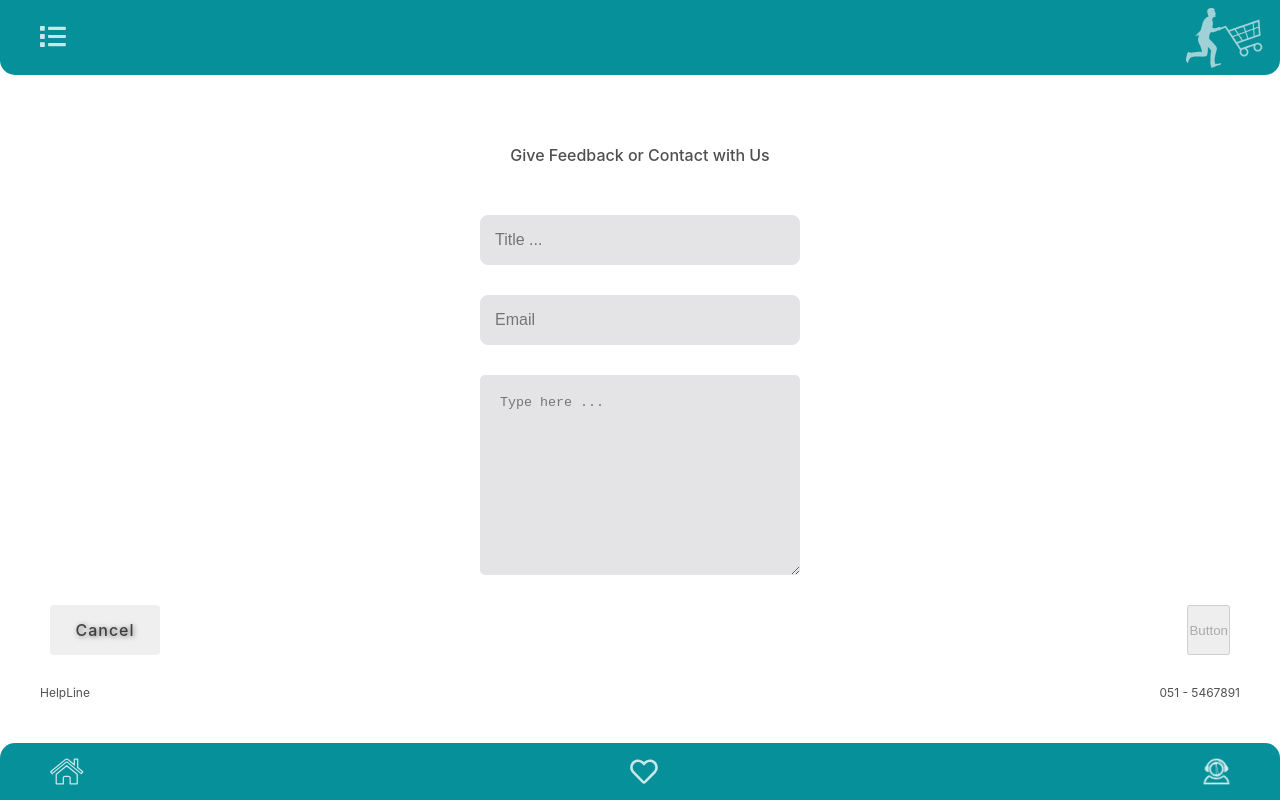
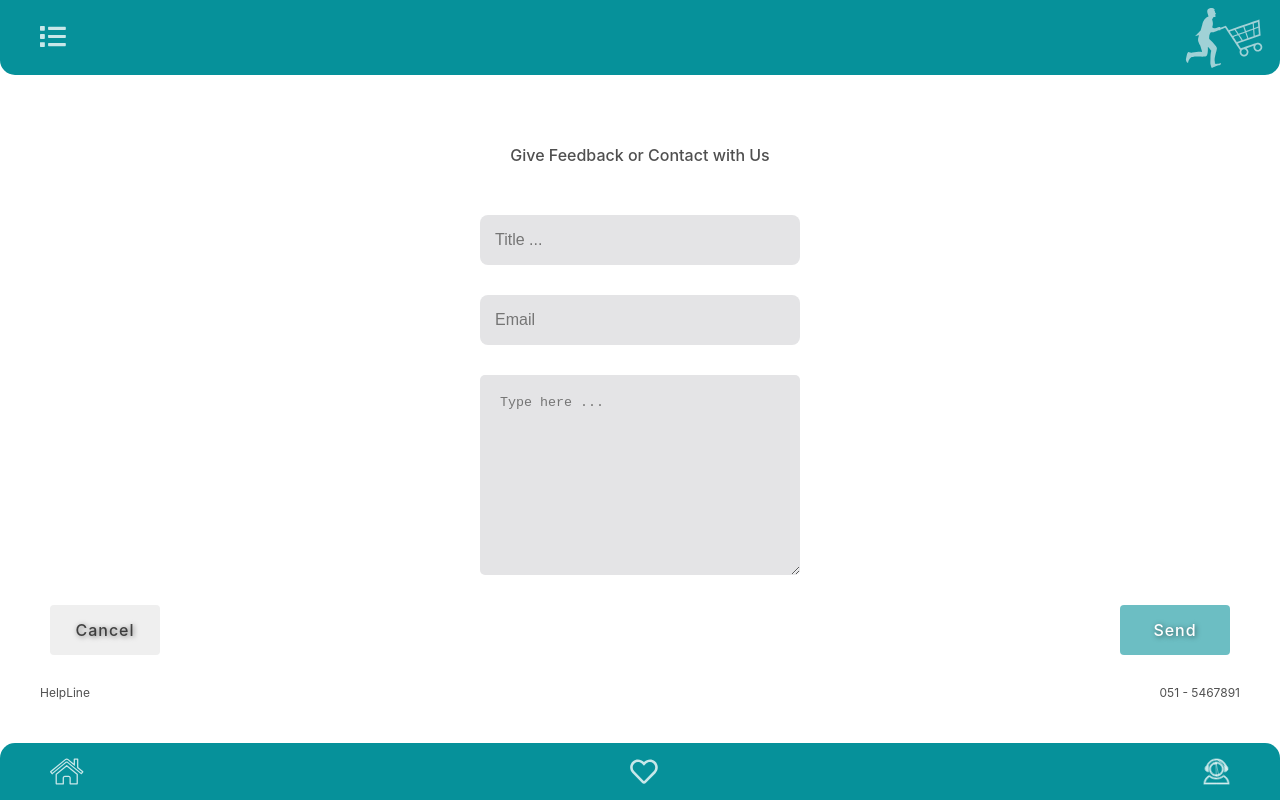
Before and after one commit to its-mustafa07/shopSmart, a React (Create React App) app: page /customer-services in a window 1280 px wide. Built offline with nearby package versions, Linux system fonts and the light colour scheme.

Commit message:
resloving errors in settings page

```diff
--- a/src/components/utils/input/input.js
+++ b/src/components/utils/input/input.js
@@ -7,6 +7,7 @@ const Input = ({
   placeholder,
   value,
   onChange,
+  name,
   children,
 }) => {
   return (
@@ -15,9 +16,10 @@ const Input = ({
       height={height}
       type={type}
       placeholder={placeholder}
+      name={name}
       value={value}
       onChange={onChange}
-      requireds
+      required
     >
       {children}
     </InputWrapper>
--- a/src/components/utils/text-area/textArea.js
+++ b/src/components/utils/text-area/textArea.js
@@ -1,10 +1,11 @@
 import React from "react";
 import { TextAreaWrapper } from "./textArea.styles";
 
-const TextArea = ({ placeholder, value, onChange }) => {
+const TextArea = ({ placeholder, value, onChange, name }) => {
   return (
     <TextAreaWrapper
       placeholder={placeholder}
+      name={name}
       value={value}
       onChange={onChange}
     ></TextAreaWrapper>
--- a/src/pages/customerContact.js
+++ b/src/pages/customerContact.js
@@ -6,7 +6,7 @@ import TextArea from "../components/utils/text-area/textArea";
 import Input from "../components/utils/input/input";
 import {
   Buttons,
-  MainContent,
+  Form,
   ParagraphText,
   TextPara,
 } from "./styles/customerContact.styles";
@@ -14,64 +14,60 @@ import { useNavigate } from "react-router-dom";
 
 const CustomerContact = () => {
   const navigate = useNavigate();
-  // const [textareaChange, setTextareaChange] = useState({
-  //   title: "",
-  //   email: "",
-  //   message: "",
-  // });
+  const [formData, setFormData] = useState({
+    title: "",
+    email: "",
+    message: "",
+  });
 
-  const [title, setTitle] = useState("");
-  const [email, setEmail] = useState("");
-  const [message, setMessage] = useState("");
+  const { title, email, message } = formData;
+  const isSubmitButtonDisabled = !(
+    title.trim() &&
+    email.trim() &&
+    message.trim()
+  );
 
-  // const handleChange = (e) => {
-  //   const { name, value } = e.target;
-  //   setTextareaChange((prevFormData) => ({
-  //     ...prevFormData,
-  //     [name]: value,
-  //   }));
-
-  //   setTextareaChange("");
-  // };
-
-  const handleSubmit = () => {
-    alert("hello");
-    // setTextareaChange("");
+  const handleChange = (e) => {
+    const { name, value } = e.target;
+    setFormData((prevFormData) => ({
+      ...prevFormData,
+      [name]: value,
+    }));
   };
 
-  // const { title, email, message } = textareaChange;
-
-  // const isSubmitButtonDisabled =
-  //   !textareaChange.title || !textareaChange.email || !textareaChange.message;
+  const handleSubmit = (e) => {
+    e.preventDefault();
+    console.log(formData);
+  };
 
   return (
     <>
       <Rectangle />
-      <MainContent>
+      <Form onSubmit={handleSubmit}>
         <ParagraphText>Give Feedback or Contact with Us</ParagraphText>
         <Input
-          type={"text"}
+          type="text"
           width={"32rem"}
           height={"5rem"}
+          name="title"
           value={title}
-          onChange={(e) => setTitle(e.target.value)}
-          name={"title"}
-          placeholder={"Title ..."}
+          onChange={handleChange}
+          placeholder="Title ..."
         />
         <Input
-          type={"text"}
-          width={"32rem"}
-          height={"5rem"}
-          name={"email"}
+          type="text"
+          width="32rem"
+          height="5rem"
+          name="email"
           value={email}
-          onChange={(e) => setEmail(e.target.value)}
-          placeholder={"Email"}
+          onChange={handleChange}
+          placeholder="Email"
         />
         <TextArea
-          placeholder={"Type here ..."}
-          name={"message"}
+          placeholder="Type here ..."
+          name="message"
           value={message}
-          onChange={(e) => setMessage(e.target.value)}
+          onChange={handleChange}
         />
         <Buttons>
           <Button
@@ -85,33 +81,26 @@ const CustomerContact = () => {
             Cancel
           </Button>
 
-          {/* <Button
+          <Button
             bg={(props) =>
               props.disabled
                 ? props.theme.color.primaryDisabled
                 : props.theme.color.primary
             }
             color={(props) => props.theme.color.white}
-            disabled={!title && !email && !message}
-            onClick={handleSubmit}
+            disabled={isSubmitButtonDisabled}
+            type="submit"
             width={"11rem"}
             height={"5rem"}
           >
             Send
-          </Button> */}
-          {title && email && message ? (
-            <button type="button">Button</button>
-          ) : (
-            <button type="button" disabled>
-              Button
-            </button>
-          )}
+          </Button>
         </Buttons>
         <TextPara>
           <p>HelpLine</p>
           <p>051 - 5467891</p>
         </TextPara>
-      </MainContent>
+      </Form>
       <Navigation />
     </>
   );
--- a/src/pages/styles/customerContact.styles.js
+++ b/src/pages/styles/customerContact.styles.js
@@ -1,6 +1,6 @@
 import { styled } from "styled-components";
 
-export const MainContent = styled.div`
+export const Form = styled.form`
   display: flex;
   flex-direction: column;
   justify-content: center;
```
